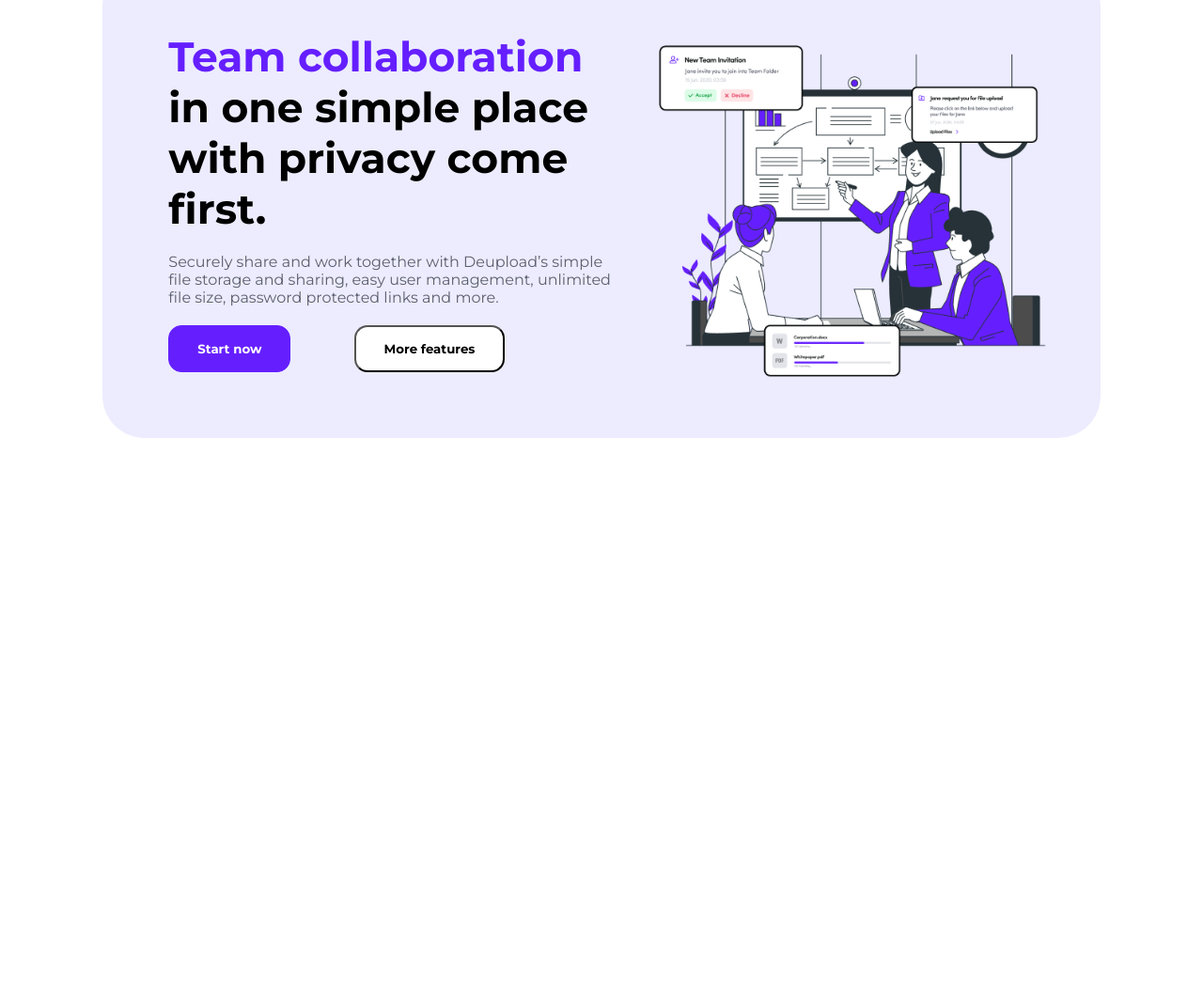
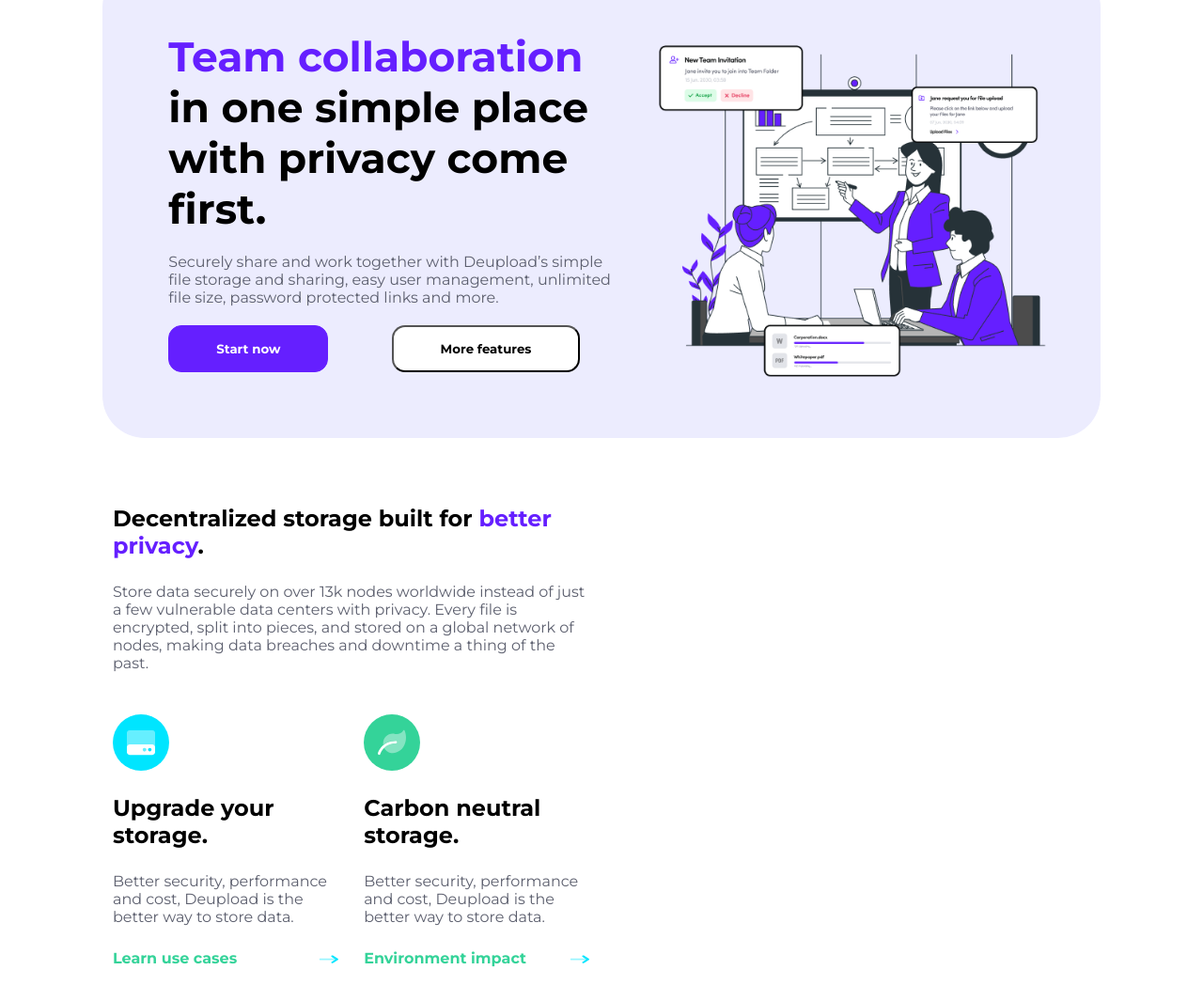
Before and after one commit to ivenkatraj/flexbox, a plain HTML site: page project1/index.html in a window 1280 px wide. Shown: the part 2661-3726 px from the top of the page at 94% size. Before the commit the page ends 3163 px from the top, so only its background shows below. Drawn offline with Linux system fonts and the light colour scheme.

Commit message:
New section had been done

```diff
--- a/project1/index.html
+++ b/project1/index.html
@@ -134,13 +134,14 @@
                 </div>
                 <div class="display-flex team-collaboration">
                     <div class="team-collaboration-1 display-flex flex-direction">
-                        <h3><span class="text-blue">Team collaboration</span> in one simple place with privacy come first.</h3>
+                        <h3><span class="text-blue">Team collaboration</span> in one simple place with privacy come
+                            first.</h3>
                         <p>Securely share and work together with Deupload’s simple file storage and sharing, easy user
                             management, unlimited file size, password protected links and more.</p>
-                            <div class="display-flex collaboration-buttons">
-                                <button class="start-now-button">Start now</button>
-                                <button class="more-feature-button">More features</button>
-                            </div>
+                        <div class="display-flex collaboration-buttons">
+                            <button class="start-now-button">Start now</button>
+                            <button class="more-feature-button">More features</button>
+                        </div>
                     </div>
                     <div class="team-collaboration-2 display-flex">
                         <img src="./img/Group 232.png">
@@ -150,6 +151,41 @@
 
         </div>
     </section>
+    <section>
+        <div class="display-flex privacy-section">
+            <div class="privacy-section-1 display-flex flex-direction">
+                <div class="display-flex flex-direction">
+                    <h2>Decentralized storage built for <span class="text-blue">better privacy</span>.</h2>
+                    <p>Store data securely on over 13k nodes worldwide instead of just a few vulnerable data centers
+                        with privacy. Every file is encrypted, split into pieces, and stored on a global network of
+                        nodes, making data breaches and downtime a thing of the past.</p>
+                </div>
+                <div class="privacy-section-storage display-flex">
+                    <div class="display-flex flex-direction">
+                        <div class="display-flex flex-direction">
+                            <img src="./img/Group 372.svg" alt="icon about storage">
+                            <h2>Upgrade your storage.</h2>
+                            <p>Better security, performance and cost, Deupload is the better way to store data.</p>
+                            <div>
+                                <a href="#"  class="display-flex align-item-center">Learn use cases</a>
+                            </div>
+                        </div>
+                    </div>
+                    <div class="display-flex flex-direction">
+                        <div class="display-flex flex-direction">
+                            <img src="./img/Group 373.svg" alt="icon about storage">
+                            <h2>Carbon neutral storage.</h2>
+                            <p>Better security, performance and cost, Deupload is the better way to store data.</p>
+                            <div>
+                                <a href="#"  class="display-flex align-item-center">Environment impact</a>
+                            </div>
+                        </div>
+                    </div>
+                </div>
+            </div>
+            <div class="privacy-section-2 display-flex"></div>
+        </div>
+    </section>
 </body>
 
 </html>
--- a/project1/style/style.css
+++ b/project1/style/style.css
@@ -11,6 +11,7 @@
     --gray-color: #5C5F6E;
     --purple-color: #651FFF;
     --light-blue: #ECECFE;
+    --sky-blue: #34D399;
 }
 
 section {
@@ -230,7 +231,8 @@ header>.company-header {
     width: 100%;
     background-color: var(--light-blue);
     border-radius: 45px;
-    padding: 40px;;
+    padding: 40px;
+    ;
     margin-top: 32px;
 }
 
@@ -241,16 +243,16 @@ header>.company-header {
     justify-content: space-between;
 }
 
-.team-collaboration-2{
+.team-collaboration-2 {
     height: 400px;
     margin: auto;
 }
 
-.team-collaboration-1 h3{
+.team-collaboration-1 h3 {
     font-size: 44px;
 }
 
-.team-collaboration-1 p{
+.team-collaboration-1 p {
     color: var(--gray-color);
 }
 
@@ -260,6 +262,58 @@ header>.company-header {
 }
 
 .start-now-button,
-.more-feature-button{
-    padding: 15px 30px;
+.more-feature-button {
+    padding: 15px 50px;
 }
+
+.privacy-section {
+    width: 88%;
+    margin: auto;
+    padding: 10px;
+}
+
+.privacy-section-1 {
+    width: 48%;
+    margin: 0% 1%;
+}
+
+.privacy-section p {
+    color: var(--gray-color);
+}
+
+.privacy-section-1 div:nth-child(2) div img {
+    height: 60px;
+    align-self: flex-start;
+}
+
+.privacy-section-storage a {
+    text-decoration: none;
+    color: var(--sky-blue);
+    font-weight: bold;
+    justify-content: space-between;
+}
+
+.privacy-section-storage a:hover::after{
+    left: 10px;
+    transition: all 2s;
+}
+
+.privacy-section-storage a::after {
+    content: '';
+    background-image: url(../img/arrow-right-long\ 2.svg);
+    width: 23px;
+    height: 12px;
+    background-size: 21px;
+    display: inline-flex;
+    background-repeat: no-repeat;
+    position: relative;
+    left: 0px;
+}
+
+.privacy-section>div,.privacy-section>div>div,.privacy-section-storage>div,.privacy-section-storage>div>div{
+    gap: 25px;
+}
+
+.privacy-section-storage{
+    margin-top: 20px;
+}
```
Also changed, not shown: project1/img/Group 372.svg (added), project1/img/Group 373.svg (added), project1/img/arrow-right-long 2.svg (added).
